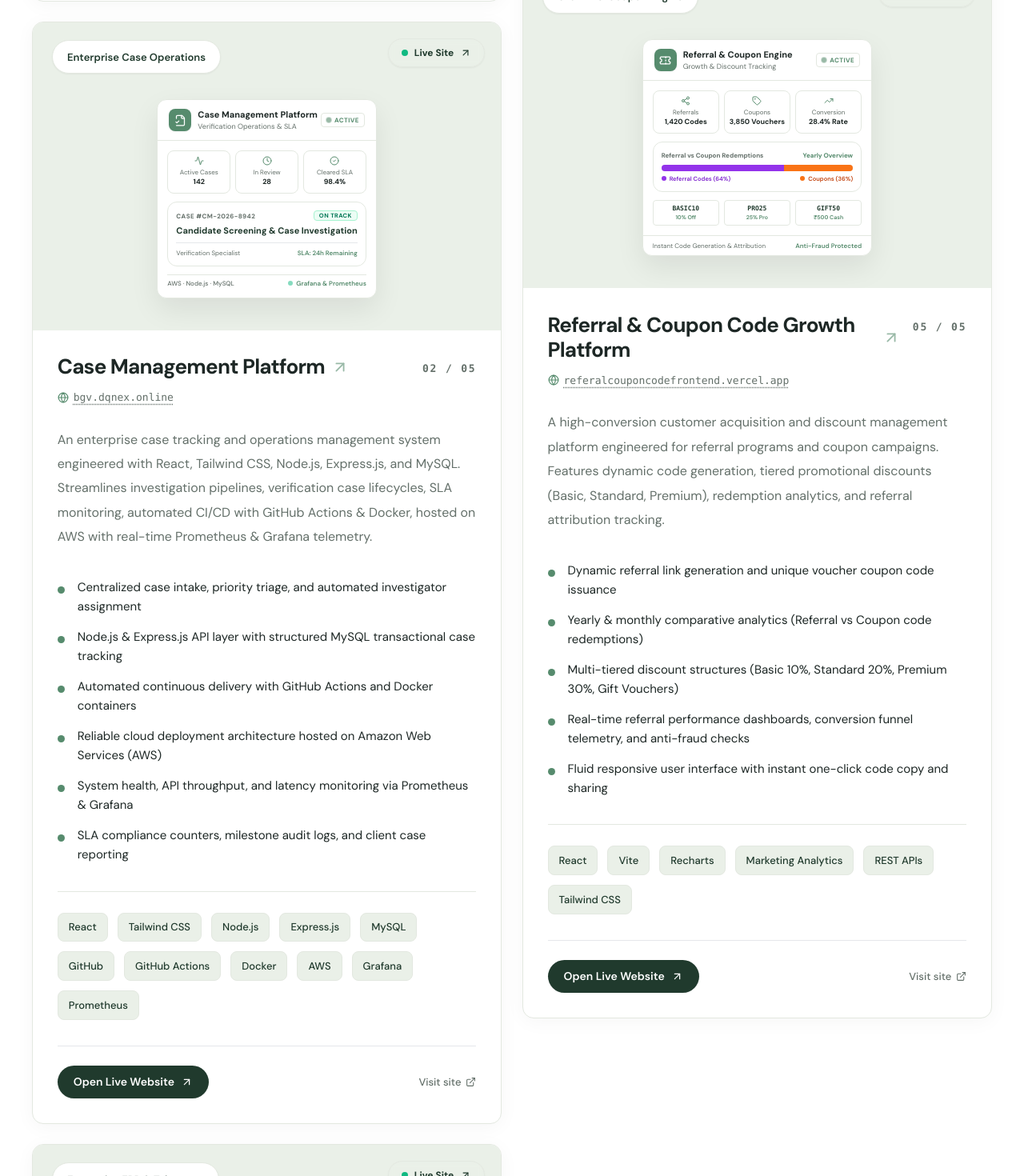
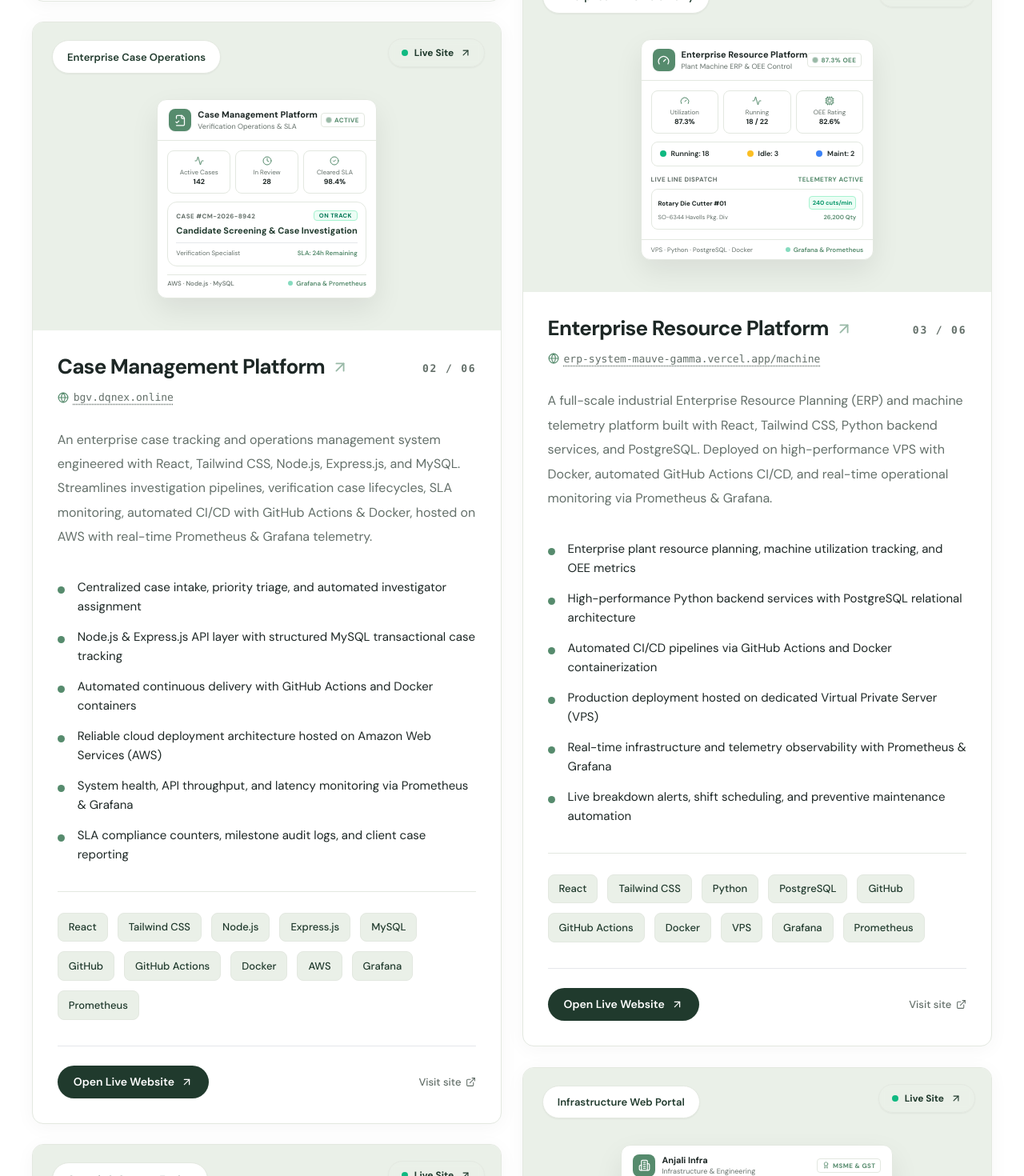
Before and after one commit to Abinashpatri07/portfolio, a React (Vite) app: page / in a window 1280 px wide. Shown: the part 6200-7670 px from the top of the page at 80% size. Built offline with nearby package versions, Linux system fonts and the light colour scheme; a web font is replaced by a local one.

Commit message:
Position Enterprise Resource Platform to the right side of Case Management Platform in 2-column grid

```diff
--- a/src/components/Projects.jsx
+++ b/src/components/Projects.jsx
@@ -7,11 +7,12 @@ export default function Projects() {
   const total = projectsData.length;
   const totalNumber = String(total).padStart(2, "0");
 
-  /* 2 columns, masonry style matching reference site:
-     pehle 3 projects left me (Background Verification, Corrugation, Anjali Infra),
-     baaki 2 right me (Plant Machine ERP, Referral & Coupon Platform) */
-  const half = Math.ceil(total / 2);
-  const columns = [projectsData.slice(0, half), projectsData.slice(half)];
+  /* 2 columns, masonry style:
+     Left Column: Background Verification (01), Case Management Platform (02), Referral & Coupon (05)
+     Right Column: CORRNEX Platform (04), Enterprise Resource Platform (03 - right side of Case Management), Anjali Infra (06) */
+  const leftColumn = [projectsData[0], projectsData[1], projectsData[4]].filter(Boolean);
+  const rightColumn = [projectsData[3], projectsData[2], projectsData[5]].filter(Boolean);
+  const columns = [leftColumn, rightColumn];
 
   return (
     <section
--- a/src/data/portfolioData.js
+++ b/src/data/portfolioData.js
@@ -315,6 +315,24 @@ export const projectsData = [
     ],
     liveUrl: "https://referalcouponcodefrontend.vercel.app/",
     displayUrl: "referalcouponcodefrontend.vercel.app"
+  },
+  {
+    id: "06",
+    title: "Anjali Infra — Infrastructure & Engineering Solutions",
+    category: "Corporate Web",
+    platformLabel: "Infrastructure Web Portal",
+    visualVariant: "anjali-infra",
+    description: "A modern, high-performance web portal built for a prominent infrastructure development enterprise specializing in high-voltage electrical installations, substations, civil engineering, and industrial construction across Odisha & Andhra Pradesh.",
+    stack: ["React", "JavaScript", "Tailwind CSS", "Modern UI/UX", "Responsive Design", "Vercel"],
+    features: [
+      "Interactive showcase of heavy civil, industrial, and substation projects",
+      "Comprehensive service portfolio (33/11kV substations, transmission lines)",
+      "Client tender inquiries and streamlined corporate contact workflows",
+      "Fluid, mobile-optimized responsive layout with fast load performance",
+      "Professional corporate branding reflecting MSME and GST compliance"
+    ],
+    liveUrl: "https://anjali-infra.vercel.app/",
+    displayUrl: "anjali-infra.vercel.app"
   }
 ];
 
@@ -322,6 +340,7 @@ export const projectFilterCategories = [
   "All",
   "Enterprise Web",
   "Industrial ERP",
+  "Corporate Web",
   "Fintech & Marketing"
 ];
 
```
